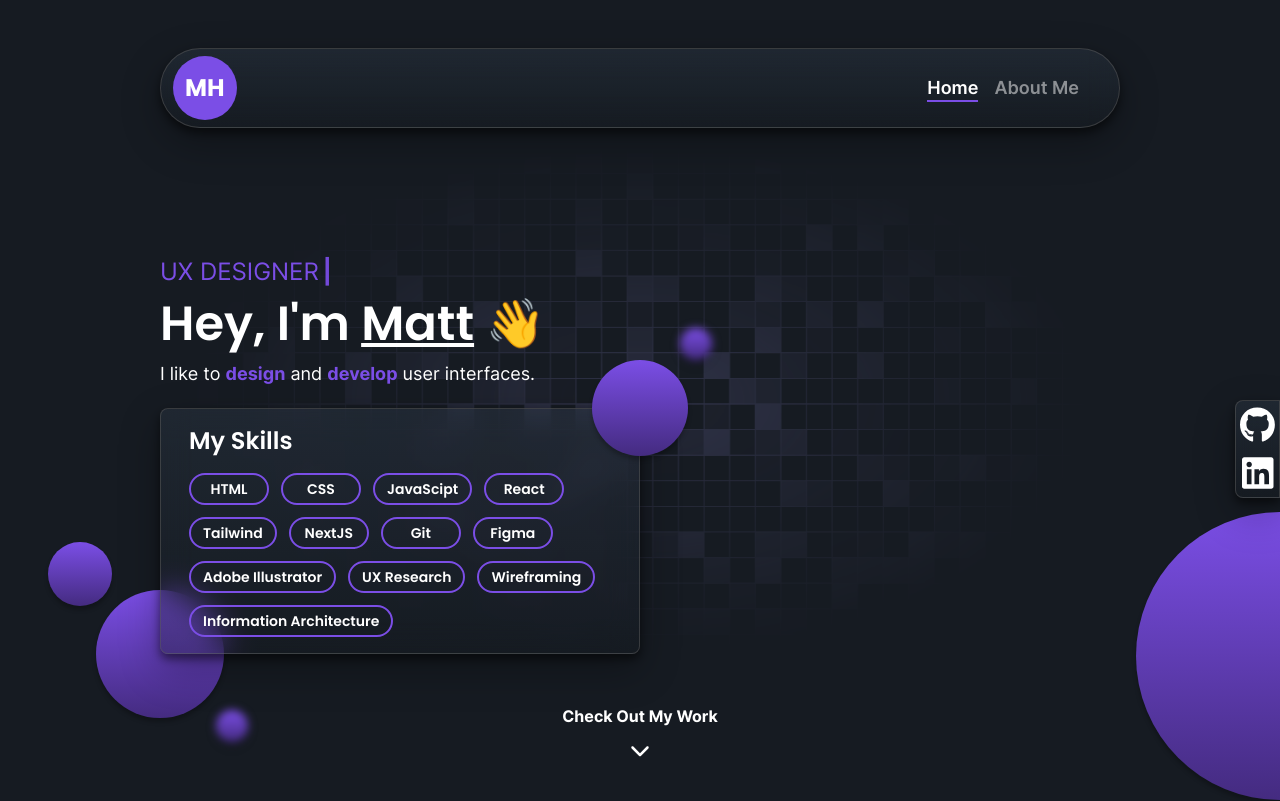
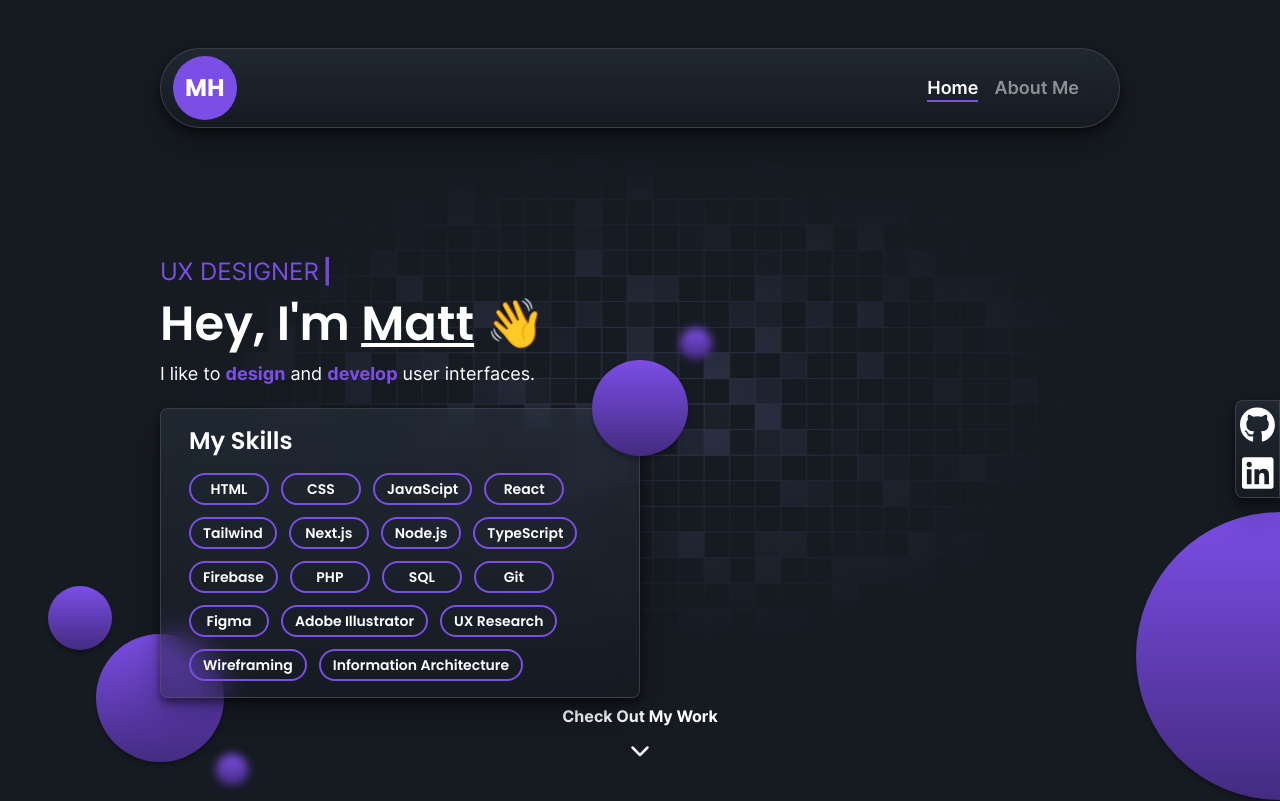
Before and after one commit to matthew-beep/Portfolio-v2, a Next.js app in the folder portfolio-v2/: page / in a window 1280 px wide. Shown: the top 801 px of the page. Built offline with nearby package versions, Linux system fonts and the light colour scheme.

Commit message:
added new skills

```diff
--- a/portfolio-v2/src/app/portfolio.js
+++ b/portfolio-v2/src/app/portfolio.js
@@ -59,7 +59,7 @@ export default function Portfolio({ width }) {
     }
   ];
 
-  const skills = ['HTML', 'CSS', 'JavaScipt', 'React', 'Tailwind', 'NextJS', 'Git','Figma', 'Adobe Illustrator', 'UX Research', 'Wireframing', 'Information Architecture'];
+  const skills = ['HTML', 'CSS', 'JavaScipt', 'React', 'Tailwind', 'Next.js', 'Node.js', 'TypeScript', 'Firebase', 'PHP', 'SQL', 'Git','Figma', 'Adobe Illustrator', 'UX Research', 'Wireframing', 'Information Architecture'];
 
   useEffect(() => {
     // Check initial scroll position on component mount
```
